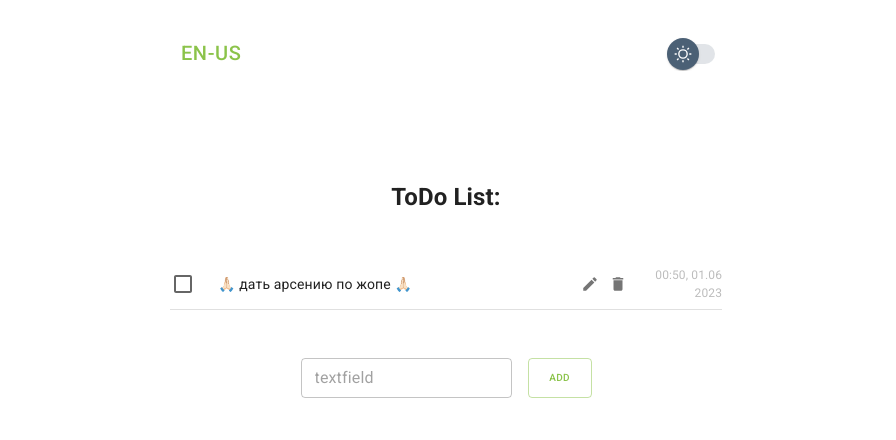
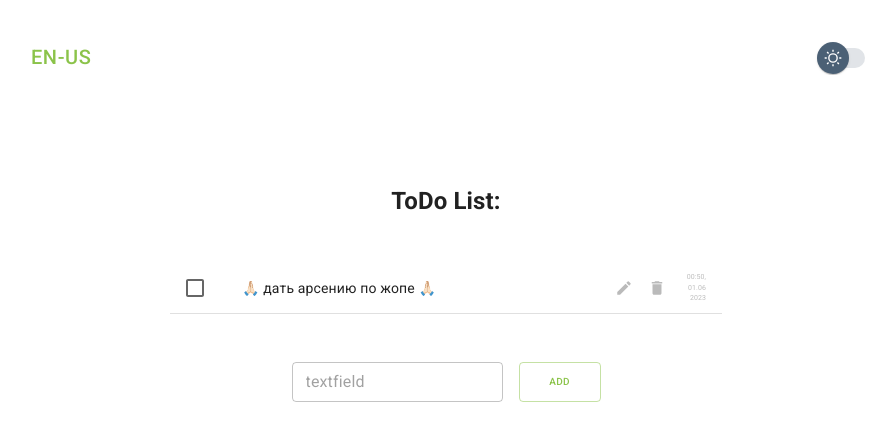
Before and after one commit to yatskovanatoly/todolist, a React (Create React App) app: page / in a window 1280 px wide. Shown: the top 440 px of the page, without its empty margins (194-1090 px from the left). Built offline with nearby package versions, Linux system fonts and the light colour scheme.

Commit message:
minor visual

```diff
--- a/src/App.css
+++ b/src/App.css
@@ -1,8 +1,4 @@
-body, .MuiList-root {
+body,
+.MuiList-root {
   transition: all 0.25s;
-  padding-top: 20px;
 }
-
-.button {
-  height: 40px;
-}
--- a/src/App.tsx
+++ b/src/App.tsx
@@ -21,7 +21,7 @@ function App() {
   return (
     <ThemeProvider theme={mode === "light" ? LightTheme : DarkTheme}>
       <CssBaseline />
-      <Container maxWidth="sm">
+      <Container maxWidth="md" sx={{ pt: 3, pb: 10 }}>
         <Stack
           mt={1}
           direction={"row"}
--- a/src/components/InputField.tsx
+++ b/src/components/InputField.tsx
@@ -55,17 +55,17 @@ const InputField: React.FC<Item> = ({ todos, setTodos }) => {
     }
   }, [ref, value, handleSubmit]);
 
-  const updatedMode = todos.map((obj, index) => ({ ...obj, onEdit: false }))
+  const resetEdit = todos.map((obj) => ({ ...obj, onEdit: false }));
 
   return (
-    <Stack direction={'row'}>
+    <Stack direction={"row"} >
       <TextField
-        onFocus={() => setTodos(updatedMode)}
+        onFocus={() => setTodos(resetEdit)}
         inputRef={ref}
         required={true}
         sx={{ mx: 1, minWidth: 200 }}
+        fullWidth
         size="small"
-        // fullWidth
         autoComplete="off"
         autoCorrect="off"
         id="outlined-basic"
@@ -78,7 +78,7 @@ const InputField: React.FC<Item> = ({ todos, setTodos }) => {
       />
       <Button
         className="button"
-        sx={{ mx: 1, maxWidth: 50, fontSize: 10 }}
+        sx={{ mx: 1, maxWidth: 50, fontSize: 10, paddingInline: 5 }}
         variant="outlined"
         onClick={handleSubmit}
       >
--- a/src/components/MainBlock.tsx
+++ b/src/components/MainBlock.tsx
@@ -1,4 +1,4 @@
-import { Stack, Typography } from "@mui/material";
+import { Stack, Typography, Container } from "@mui/material";
 import CheckboxList from "./CheckboxList";
 import { useState } from "react";
 import format from "date-fns/format";
@@ -25,6 +25,7 @@ const MainBlock: React.FC = () => {
   ]);
 
   return (
+    <Container maxWidth="sm">
       <Stack direction={"column"} gap={5} alignItems={"center"}>
         {todos.length > 0 ? (
           <CheckboxList todos={todos} setTodos={setTodos} />
@@ -36,8 +37,9 @@ const MainBlock: React.FC = () => {
             />
           </Typography>
         )}
-      <InputField setTodos={setTodos} todos={todos}/>
+        <InputField setTodos={setTodos} todos={todos} />
       </Stack>
+    </Container>
   );
 };
 
--- a/src/components/ToDoItem.tsx
+++ b/src/components/ToDoItem.tsx
@@ -26,10 +26,6 @@ const ToDoItem: FC<TodoItemProps> = ({
   const ref = useRef<HTMLElement>();
 
   useEffect(() => {
-    console.log(item.onEdit);
-    console.log(ref.current);
-    console.log(document.activeElement);
-
     if (document.activeElement === ref.current && item.onEdit) {
       const handler = function (k: KeyboardEvent) {
         if (k.code === "Enter") handleUpdate(index, editValue);
@@ -55,7 +51,6 @@ const ToDoItem: FC<TodoItemProps> = ({
                 checked={item.checked}
                 tabIndex={-1}
                 disableRipple
-                sx={{ ml: -3 }}
                 inputProps={{ "aria-labelledby": labelId }}
               />
             </ListItemIcon>
@@ -66,13 +61,9 @@ const ToDoItem: FC<TodoItemProps> = ({
                       wordWrap: "break-word",
                       textDecoration: "line-through",
                       opacity: 0.3,
-                      minWidth: 150,
-                      ml: -3,
                     }
                   : {
                       wordWrap: "break-word",
-                      minWidth: 150,
-                      ml: -3,
                     }
               }
               id={labelId}
@@ -81,6 +72,7 @@ const ToDoItem: FC<TodoItemProps> = ({
             <IconButton
               aria-label="edit"
               size="small"
+              sx={{opacity: 0.5, m: 0.3}}
               onClick={(event) => handleEdit(index, event)}
             >
               <EditIcon fontSize="inherit" />
@@ -88,18 +80,19 @@ const ToDoItem: FC<TodoItemProps> = ({
             <IconButton
               aria-label="delete"
               size="small"
+              sx={{opacity: 0.5, m: 0.3}}
               onClick={(event) => handleDelete(index, event)}
             >
               <DeleteIcon fontSize="inherit" />
             </IconButton>
-            <Stack maxWidth={90} mr={-2}>
+            <Stack maxWidth={90} >
               <Typography
                 sx={{
                   opacity: 0.3,
                   userSelect: "none",
-                  fontSize: 12,
+                  fontSize: 7,
                   textAlign: "right",
-                  minWidth: 50,
+                  width: 33,
                 }}
               >
                 {item.edited ? translatedMessage : ""}
```
Lines whose indentation alone changed are shown as unchanged.
